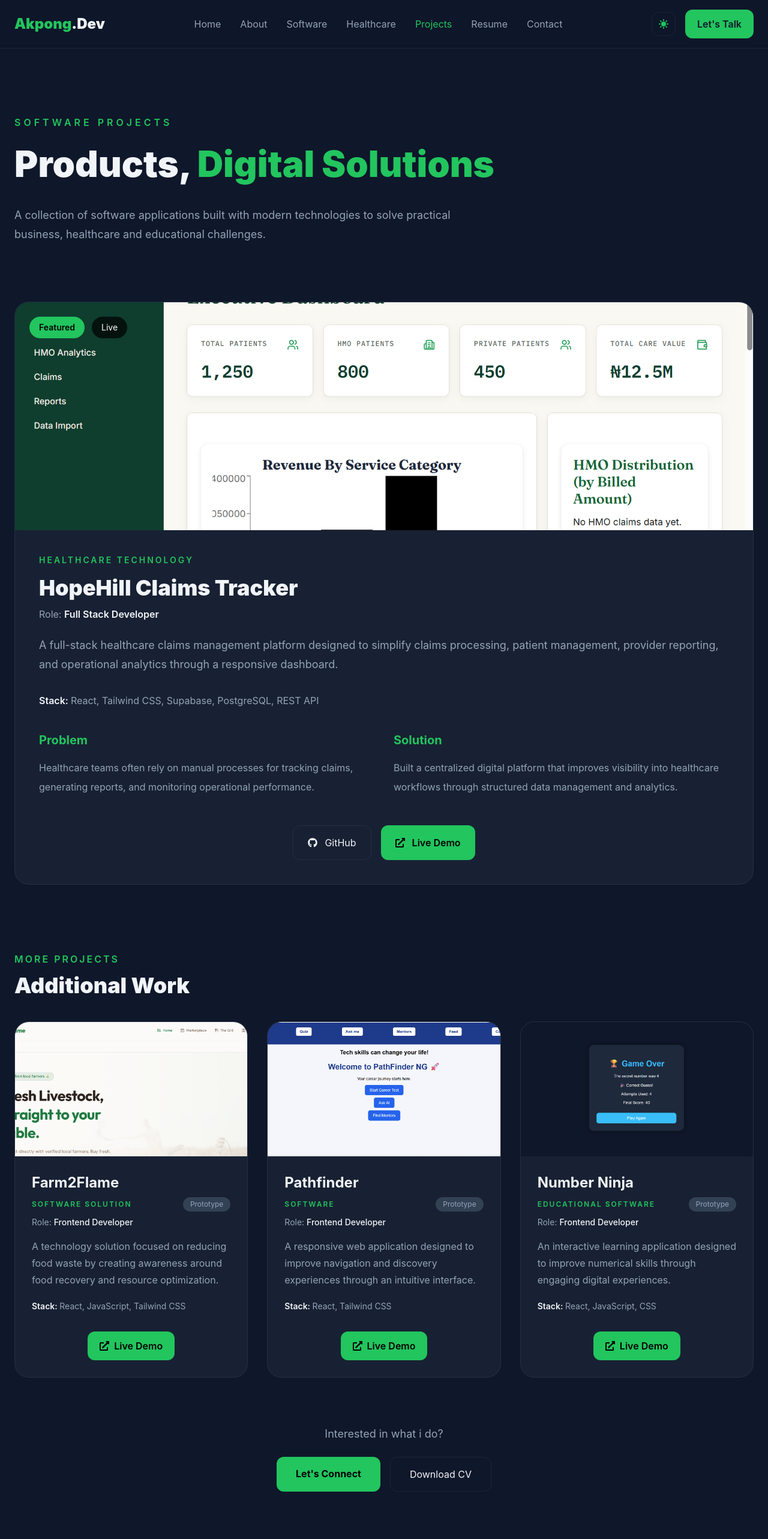
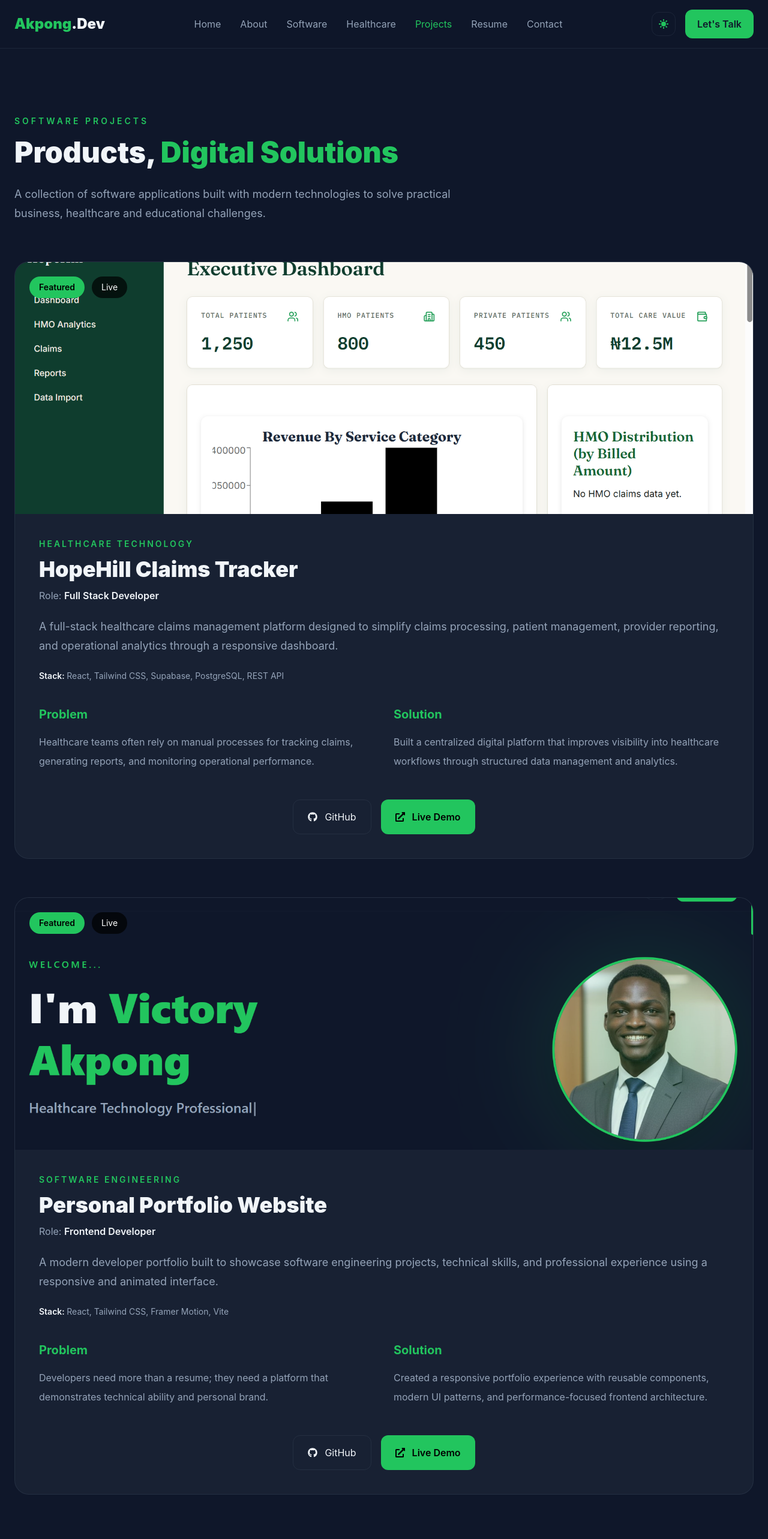
Before and after one commit to akpongvictory/Portfolio, a React (Vite) app: page /projects in a window 1280 px wide. Shown: the top 2566 px of the page at 60% size. Built offline with nearby package versions, Linux system fonts and the light colour scheme.

Commit message:
work on project page for more clearity and  UI improvements

```diff
--- a/src/pages/About.jsx
+++ b/src/pages/About.jsx
@@ -92,7 +92,7 @@ export default function About() {
             {[
              {
               title: "My Expertise",
-              text: "React • JavaScript • Tailwind CSS • Node.js • Supabase • PostgreSQL • REST APIs • Git",
+              text: "React • JavaScript • TypeScript • Tailwind CSS • Node.js • Supabase • PostgreSQL • REST APIs • Git",
               },
               {
                 title: "Healthcare Background",
--- a/src/pages/Projects.jsx
+++ b/src/pages/Projects.jsx
@@ -1,162 +1,59 @@
+// src/pages/Projects.jsx
+// Orchestrator only — no card markup lives here.
+// To change how a card looks, edit the component, not this file.
+
 import { motion } from "framer-motion";
-import { FaGithub, FaExternalLinkAlt } from "react-icons/fa";
-import { Link } from "react-router-dom";
 import projects from "../data/projects";
+import SectionTitle from "../components/SectionTitle";
+import FeaturedProjectCard from "../components/FeaturedProjectCard";
+import ProjectCard from "../components/ProjectCard";
+import CTABlock from "../components/CTABlock";
 
 export default function Projects() {
 
-  const featuredProject = projects.find(p => p.featured);
-  const otherProjects = projects.filter(p => !p.featured);
+  // Both HopeHill and Portfolio are featured — show them both
+  const featuredProjects = projects.filter(p => p.featured);
+  const otherProjects    = projects.filter(p => !p.featured);
 
   return (
     <section className="min-h-screen bg-[var(--bg)] py-28 px-6">
       <div className="max-w-7xl mx-auto">
 
 
-        {/* ========================= HEADER ========================= */}
-
+        {/* ── Page Header ── */}
         <motion.div
           initial={{ opacity: 0, y: 40 }}
           whileInView={{ opacity: 1, y: 0 }}
           viewport={{ once: true }}
         >
-          <p className="uppercase tracking-[5px] font-semibold text-[var(--brand)]">
-            Software Projects
-          </p>
-
-          <h1 className="text-5xl md:text-6xl font-black leading-tight mt-5 text-[var(--text)]">
-            Products,
-            <span className="text-[var(--brand)]"> Digital Solutions</span>
-          </h1>
-
-          <p className="mt-8 max-w-3xl text-lg leading-8 text-[var(--text-muted)]">
-            A collection of software applications built with modern technologies
-            to solve practical business, healthcare and educational challenges.
-          </p>
+          <SectionTitle
+            eyebrow="Software Projects"
+            title="Products, Digital Solutions"
+            highlight="Digital Solutions"
+            subtitle="A collection of software applications built with modern technologies to solve practical business, healthcare and educational challenges."
+          />
         </motion.div>
 
 
-        {/* ========================= FEATURED PROJECT ========================= */}
-
-        {featuredProject && (
-          <motion.div
-            initial={{ opacity: 0, y: 40 }}
-            whileInView={{ opacity: 1, y: 0 }}
-            viewport={{ once: true }}
-            className="mt-24 overflow-hidden rounded-3xl border border-[var(--border)] bg-[var(--card-bg)]"
-          >
-
-            {/* Image */}
-            <div className="relative">
-              <img
-                src={featuredProject.image}
-                alt={featuredProject.title}
-                className="w-full h-[260px] md:h-[340px] lg:h-[380px] object-cover"
+        {/* ── Featured Projects ── */}
+        {featuredProjects.length > 0 && (
+          <div className="mt-16 flex flex-col gap-16">
+            {featuredProjects.map(project => (
+              <FeaturedProjectCard
+                key={project.title}
+                project={project}
               />
-
-              <div className="absolute top-6 left-6 flex gap-3">
-                <span className="px-4 py-2 rounded-full bg-[var(--brand)] text-black font-semibold text-sm">
-                  Featured
-                </span>
-                {featuredProject.status && (
-                  <span className="px-4 py-2 rounded-full bg-black/70 text-white text-sm">
-                    {featuredProject.status}
-                  </span>
-                )}
-              </div>
-            </div>
-
-            {/* Content */}
-            <div className="p-10">
-
-              {/* Category → Name → Role → Description (reviewer's correct order) */}
-              <p className="uppercase tracking-[3px] text-sm font-semibold text-[var(--brand)]">
-                {featuredProject.category}
-              </p>
-
-              <h2 className="text-4xl font-black mt-4 text-[var(--text)]">
-                {featuredProject.title}
-              </h2>
-
-              {featuredProject.role && (
-                <p className="mt-3 text-[var(--text-muted)]">
-                  Role:{" "}
-                  <span className="font-semibold text-[var(--text)]">
-                    {featuredProject.role}
-                  </span>
-                </p>
-              )}
-
-              <p className="mt-6 text-lg leading-8 text-[var(--text-muted)]">
-                {featuredProject.description}
-              </p>
-
-              {/* Tech stack — comma separated (reviewer's correction) */}
-              <p className="mt-8 text-[var(--text-muted)]">
-                <span className="font-semibold text-[var(--text)]">Stack: </span>
-                {featuredProject.stack.join(", ")}
-              </p>
-
-              {/* Problem & Solution */}
-              {(featuredProject.problem || featuredProject.solution) && (
-                <div className="mt-10 grid lg:grid-cols-2 gap-8">
-                  {featuredProject.problem && (
-                    <div>
-                      <h3 className="text-xl font-bold text-[var(--brand)]">Problem</h3>
-                      <p className="mt-4 leading-8 text-[var(--text-muted)]">
-                        {featuredProject.problem}
-                      </p>
-                    </div>
-                  )}
-                  {featuredProject.solution && (
-                    <div>
-                      <h3 className="text-xl font-bold text-[var(--brand)]">Solution</h3>
-                      <p className="mt-4 leading-8 text-[var(--text-muted)]">
-                        {featuredProject.solution}
-                      </p>
-                    </div>
-                  )}
+            ))}
           </div>
         )}
 
-              {/* CTA buttons — centered (reviewer's correction) */}
-              <div className="flex flex-wrap justify-center gap-4 mt-12">
-                {featuredProject.github && (
-                  <a
-                    href={featuredProject.github}
-                    target="_blank"
-                    rel="noopener noreferrer"
-                    className="px-6 py-4 rounded-xl border border-[var(--border)] hover:border-[var(--brand)] duration-300 flex items-center gap-3 text-[var(--text)]"
-                  >
-                    <FaGithub />
-                    GitHub
-                  </a>
-                )}
 
-                {featuredProject.demo && (
-                  <a
-                    href={featuredProject.demo}
-                    target="_blank"
-                    rel="noopener noreferrer"
-                    className="px-6 py-4 rounded-xl bg-[var(--brand)] text-black font-semibold hover:opacity-90 duration-300 flex items-center gap-3"
-                  >
-                    <FaExternalLinkAlt />
-                    Live Demo
-                  </a>
-                )}
-              </div>
-
-            </div>
-          </motion.div>
-        )}
-
-
-        {/* ========================= OTHER PROJECTS ========================= */}
-
+        {/* ── Other Projects Grid ── */}
+        {otherProjects.length > 0 && (
           <div className="mt-28">
 
             <div className="mb-10">
-            <p className="uppercase tracking-[3px] text-[var(--brand)] font-semibold">
+              <p className="uppercase tracking-[3px] text-[var(--brand)] font-semibold text-sm">
                 More Projects
               </p>
               <h2 className="text-4xl font-black mt-3 text-[var(--text)]">
@@ -166,131 +63,30 @@ export default function Projects() {
 
             <div className="grid md:grid-cols-2 xl:grid-cols-3 gap-8">
               {otherProjects.map((project, index) => (
-              <motion.article
+                <ProjectCard
                   key={project.title}
-                initial={{ opacity: 0, y: 30 }}
-                whileInView={{ opacity: 1, y: 0 }}
-                transition={{ delay: index * 0.08 }}
-                viewport={{ once: true }}
-                className="overflow-hidden rounded-3xl bg-[var(--card-bg)] border border-[var(--border)] hover:border-[var(--brand)] hover:-translate-y-2 duration-300 flex flex-col"
-              >
-
-                {/* Image */}
-                <div className="overflow-hidden">
-                  <img
-                    src={project.image}
-                    alt={project.title}
-                    className="w-full h-56 object-cover transition-transform duration-500 hover:scale-105"
+                  project={project}
+                  index={index}
                 />
-                </div>
-
-                {/* Card body */}
-                <div className="p-7 flex flex-col flex-1">
-
-                  {/* Name → Category → Description (reviewer's order) */}
-                  <h3 className="text-2xl font-bold text-[var(--text)]">
-                    {project.title}
-                  </h3>
-
-                  <div className="flex items-center justify-between mt-2">
-                    <p className="uppercase tracking-[2px] text-xs font-semibold text-[var(--brand)]">
-                      {project.category}
-                    </p>
-                    {project.status && (
-                      <span className="text-xs px-3 py-1 rounded-full bg-[var(--bg-elevated)] text-[var(--text-muted)]">
-                        {project.status}
-                      </span>
-                    )}
-                  </div>
-
-                  {project.role && (
-                    <p className="mt-2 text-sm text-[var(--text-muted)]">
-                      Role:{" "}
-                      <span className="text-[var(--text)] font-medium">
-                        {project.role}
-                      </span>
-                    </p>
-                  )}
-
-                  <p className="mt-4 leading-7 text-[var(--text-muted)] flex-1">
-                    {project.description}
-                  </p>
-
-                  {/* Tech stack — comma separated (reviewer's correction) */}
-                  <p className="mt-5 text-sm text-[var(--text-muted)]">
-                    <span className="font-semibold text-[var(--text)]">Stack: </span>
-                    {project.stack.join(", ")}
-                  </p>
-
-                  {/* CTA buttons — centered (reviewer's correction) */}
-                  <div className="flex flex-wrap justify-center gap-4 mt-8">
-                    {project.github && (
-                      <a
-                        href={project.github}
-                        target="_blank"
-                        rel="noopener noreferrer"
-                        className="flex items-center gap-2 px-5 py-3 rounded-xl border border-[var(--border)] hover:border-[var(--brand)] duration-300 text-[var(--text)]"
-                      >
-                        <FaGithub />
-                        GitHub
-                      </a>
-                    )}
-
-                    {project.demo ? (
-                      <a
-                        href={project.demo}
-                        target="_blank"
-                        rel="noopener noreferrer"
-                        className="flex items-center gap-2 px-5 py-3 rounded-xl bg-[var(--brand)] text-black font-semibold hover:opacity-90 duration-300"
-                      >
-                        <FaExternalLinkAlt />
-                        Live Demo
-                      </a>
-                    ) : (
-                      <span className="px-5 py-3 rounded-xl bg-[var(--bg-elevated)] text-[var(--text-muted)] text-sm font-semibold">
-                        Coming Soon
-                      </span>
-                    )}
-                  </div>
-
-                </div>
-              </motion.article>
               ))}
             </div>
 
           </div>
+        )}
 
 
-        {/* ========================= END CTA (reviewer's correction) ========================= */}
-
-        <motion.div
-          initial={{ opacity: 0, y: 30 }}
-          whileInView={{ opacity: 1, y: 0 }}
-          viewport={{ once: true }}
-          className="mt-20 text-center"
-        >
-          <p className="text-[var(--text-muted)] mb-6 text-lg">
-            Interested in what i do?
-          </p>
-          <div className="flex flex-wrap justify-center gap-4">
-            <Link
-              to="/contact"
-              className="px-8 py-4 rounded-xl bg-[var(--brand)] text-black font-bold hover:opacity-90 duration-300"
-            >
-             Let's Connect
-            </Link>
-            <a
-              href="/pictures/Akpong_Victory_CV.pdf"
-              download
-              className="px-8 py-4 rounded-xl border border-[var(--border)] hover:border-[var(--brand)] text-[var(--text)] duration-300"
-            >
-              Download CV
-            </a>
-          </div>
-        </motion.div>
+        {/* ── End CTA ── */}
+        <CTABlock
+          message="Seen enough? Let's build something together."
+          primaryLabel="Hire Me"
+          primaryHref="/contact"
+          secondaryLabel="Download CV"
+          secondaryHref="/pictures/Akpong_Victory_CV.pdf"
+          secondaryExternal={true}
+        />
 
 
       </div>
     </section>
-  )
+  );
 }
```
Also changed, not shown: src/components/FeaturedProjectCard.jsx (renamed from src/components/FeaturedProject.jsx). Lines whose indentation alone changed are shown as unchanged.
